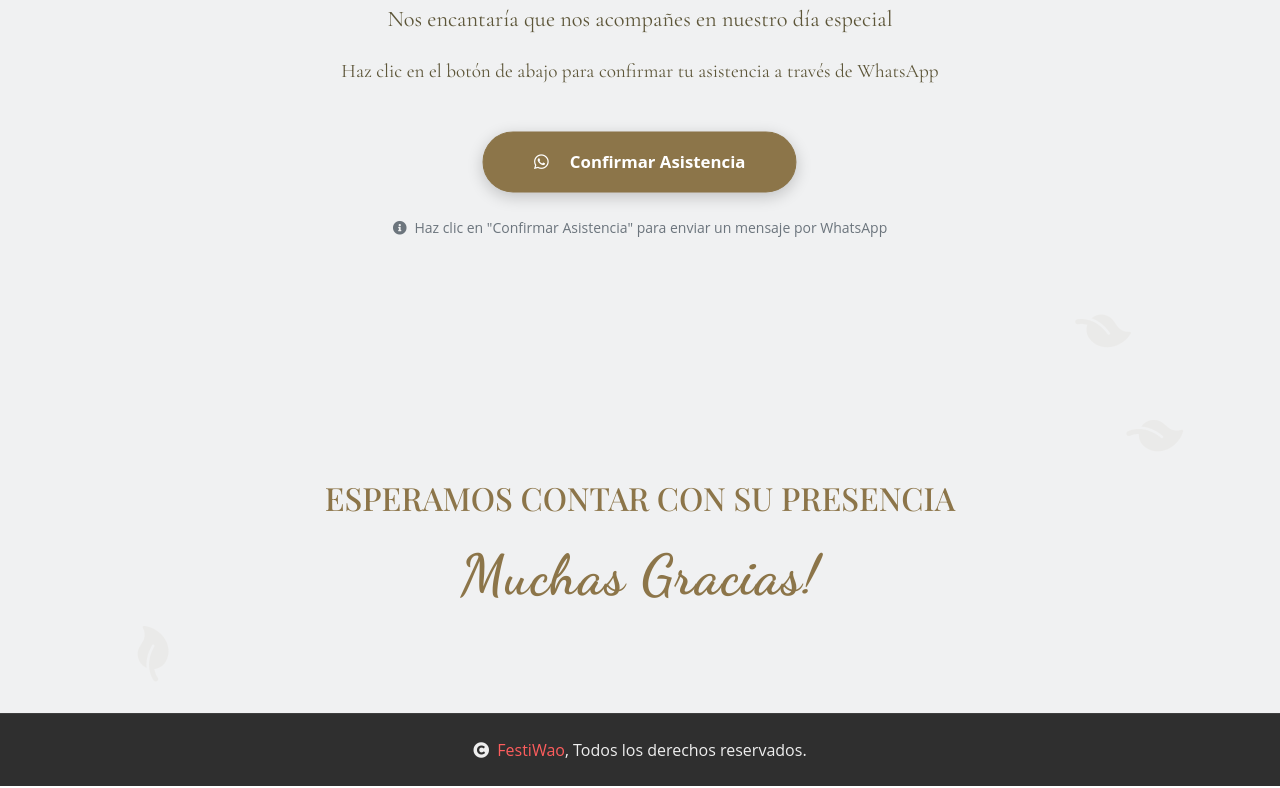
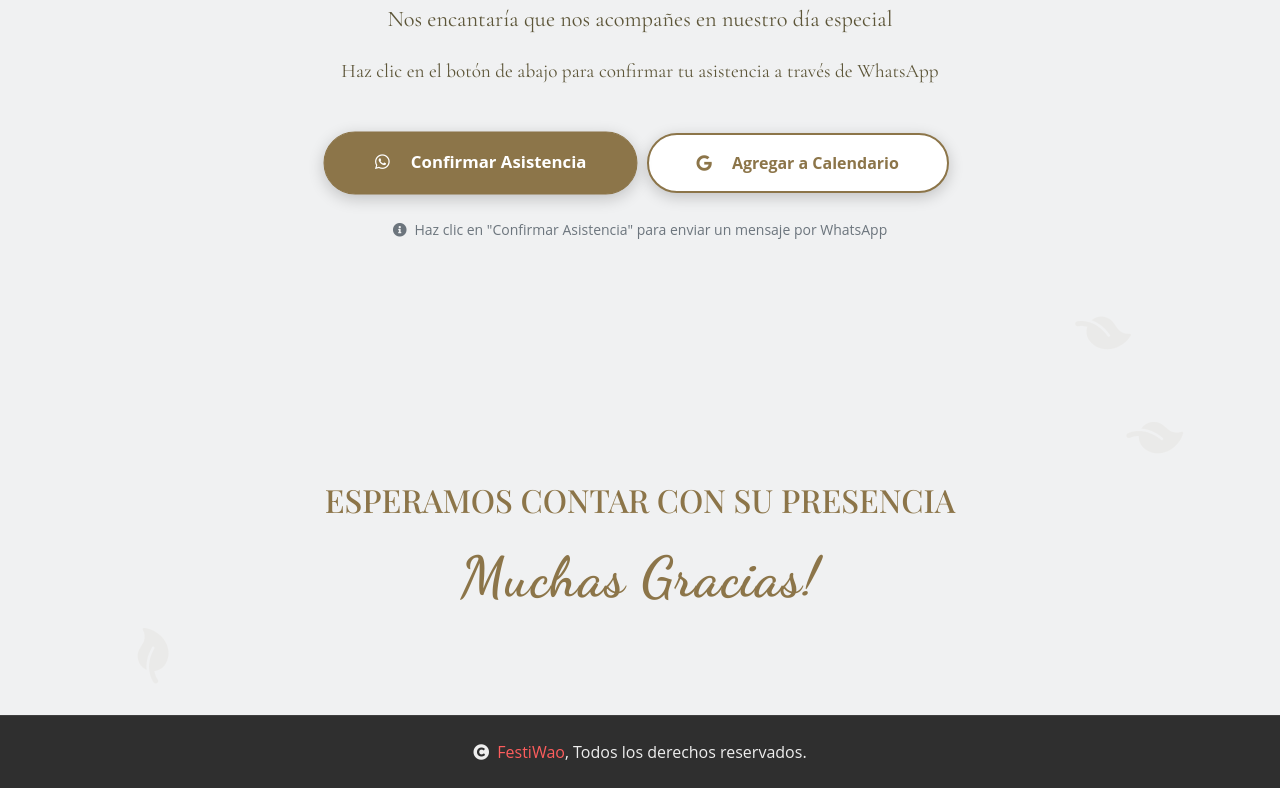
Before and after one commit to faspi-team/template-wedding, a Nuxt app: page / in a window 1280 px wide. Shown: the part 5394-6182 px from the top of the page. Built offline with nearby package versions, Linux system fonts and the light colour scheme.

Commit message:
feat:  add calendar

```diff
--- a/pages/index.vue
+++ b/pages/index.vue
@@ -16,7 +16,7 @@
           </button>
           <div class="music-info">
             <small class="d-block" :style="{ color: textColor }">{{ invitation.music.name
-            }}</small>
+              }}</small>
           </div>
           <button @click="toggleMute" class="btn btn-outline-secondary btn-sm rounded-circle ms-2"
             :title="isMuted ? 'Activar sonido' : 'Silenciar'">
@@ -71,7 +71,7 @@
                   </div>
                   <h1 class="display-1 text-capitalize text-white mb-3 elegant-name" style="font-size: 3.5rem;">{{
                     invitation.bride_name }} <i class="fa fa-heart" style="color: #fd5d5d;"></i> {{
-                    invitation.groom_name }}</h1>
+                      invitation.groom_name }}</h1>
                   <div class="d-inline-block border-end-0 border-start-0 border-secondary p-2 mb-5"
                     style="border-style: double;">
                     <h4 class="text-white text-uppercase fw-bold mb-0" style="letter-spacing: 3px;"> {{
@@ -281,7 +281,7 @@
                 invitation.reception.location }}</p>
               <p class="mb-3 elegant-body" :style="{ color: textColor, fontSize: '1rem' }">{{
                 invitation.reception.address
-                }}</p>
+              }}</p>
               <a v-if="invitation.reception.maps_url" :href="invitation.reception.maps_url" target="_blank"
                 class="btn btn-sm"
                 :style="{ backgroundColor: primaryColor, borderColor: primaryColor, color: 'white' }">
@@ -438,7 +438,7 @@
                 </div>
                 <div v-if="invitation.gifts.transfer.info" class="small" :style="{ color: textColor }">
                   <p v-for="(line, idx) in invitation.gifts.transfer.info.split('\n')" :key="idx" class="mb-1">{{ line
-                    }}
+                  }}
                   </p>
                 </div>
               </div>
@@ -506,6 +506,14 @@
             }" style="border-radius: 50px; box-shadow: 0 4px 15px rgba(0,0,0,0.2);">
               <i class="fab fa-whatsapp me-3"></i>
               Confirmar Asistencia
+            </a>
+            <a :href="googleCalendarUrl" target="_blank" class="btn btn-md px-5 py-3 fw-bold" :style="{
+              borderColor: primaryColor,
+              color: primaryColor,
+              backgroundColor: 'white'
+            }" style="border-radius: 50px; box-shadow: 0 4px 15px rgba(0,0,0,0.2); border: 2px solid;">
+              <i class="fab fa-google me-3"></i>
+              Agregar a Calendario
             </a>
           </div>
           <div class="mt-4">
@@ -1228,6 +1236,80 @@ const whatsappUrl = computed(() => {
   return `https://wa.me/${numberWithCountry}?text=${message}`
 })
 
+const googleCalendarUrl = computed(() => {
+  if (!invitation.value?.event_date) return ''
+
+  try {
+    const eventDate = new Date(invitation.value.event_date)
+
+    const eventDateLocal = new Date(eventDate)
+
+    const startDateObj = new Date(eventDateLocal)
+    startDateObj.setHours(20, 0, 0, 0) // 8:00 PM hora local
+
+    const endDateObj = new Date(eventDateLocal)
+    endDateObj.setDate(endDateObj.getDate() + 1) // Día siguiente
+    endDateObj.setHours(2, 0, 0, 0) // 2:00 AM hora local
+
+    const formatDate = (date: Date): string => {
+      const year = date.getFullYear()
+      const month = String(date.getMonth() + 1).padStart(2, '0')
+      const day = String(date.getDate()).padStart(2, '0')
+      const hours = String(date.getHours()).padStart(2, '0')
+      const minutes = String(date.getMinutes()).padStart(2, '0')
+      const seconds = String(date.getSeconds()).padStart(2, '0')
+      return `${year}${month}${day}T${hours}${minutes}${seconds}`
+    }
+
+    const startDate = formatDate(startDateObj)
+    const endDate = formatDate(endDateObj)
+
+    const title = encodeURIComponent(
+      `Boda de ${invitation.value.bride_name || ''} & ${invitation.value.groom_name || ''}`
+    )
+
+    let description = ''
+    if (invitation.value.invitation_message) {
+      description += invitation.value.invitation_message
+    }
+    if (invitation.value.bible_verse) {
+      description += `\n\n"${invitation.value.bible_verse}"`
+      if (invitation.value.bible_reference) {
+        description += ` - ${invitation.value.bible_reference}`
+      }
+    }
+    if (invitation.value.venue) {
+      description += `\n\nLugar: ${invitation.value.venue}`
+    }
+    if (invitation.value.religious_ceremony?.location) {
+      description += `\n\nCeremonia: ${invitation.value.religious_ceremony.location}`
+      if (invitation.value.religious_ceremony.address) {
+        description += `, ${invitation.value.religious_ceremony.address}`
+      }
+    }
+    if (invitation.value.reception?.location) {
+      description += `\n\nRecepción: ${invitation.value.reception.location}`
+      if (invitation.value.reception.address) {
+        description += `, ${invitation.value.reception.address}`
+      }
+    }
+
+    const encodedDescription = encodeURIComponent(description)
+
+    const location = encodeURIComponent(
+      invitation.value.venue ||
+      invitation.value.reception?.location ||
+      invitation.value.religious_ceremony?.location ||
+      ''
+    )
+
+    return `https://calendar.google.com/calendar/render?action=TEMPLATE&text=${title}&dates=${startDate}/${endDate}&details=${encodedDescription}&location=${location}`
+  } catch (error) {
+    console.error('Error generating Google Calendar URL:', error)
+    return ''
+  }
+})
+
 // helper colors - Updated to match elegant green theme
 const primaryColor = computed(() => invitation.value?.primary_color || '#6B8E5A')
 const secondaryColor = computed(() => invitation.value?.secondary_color || '#A8C99A')
```
